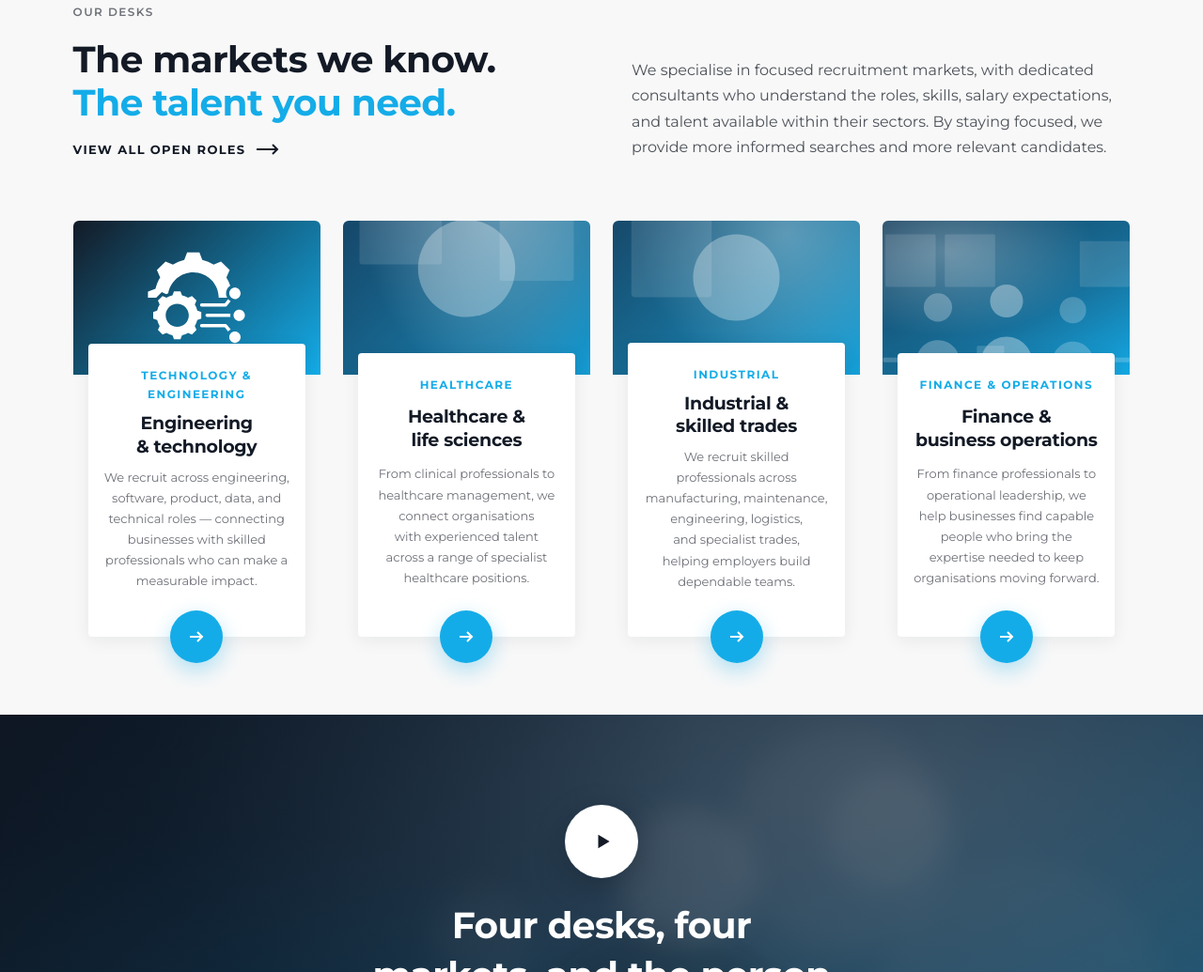
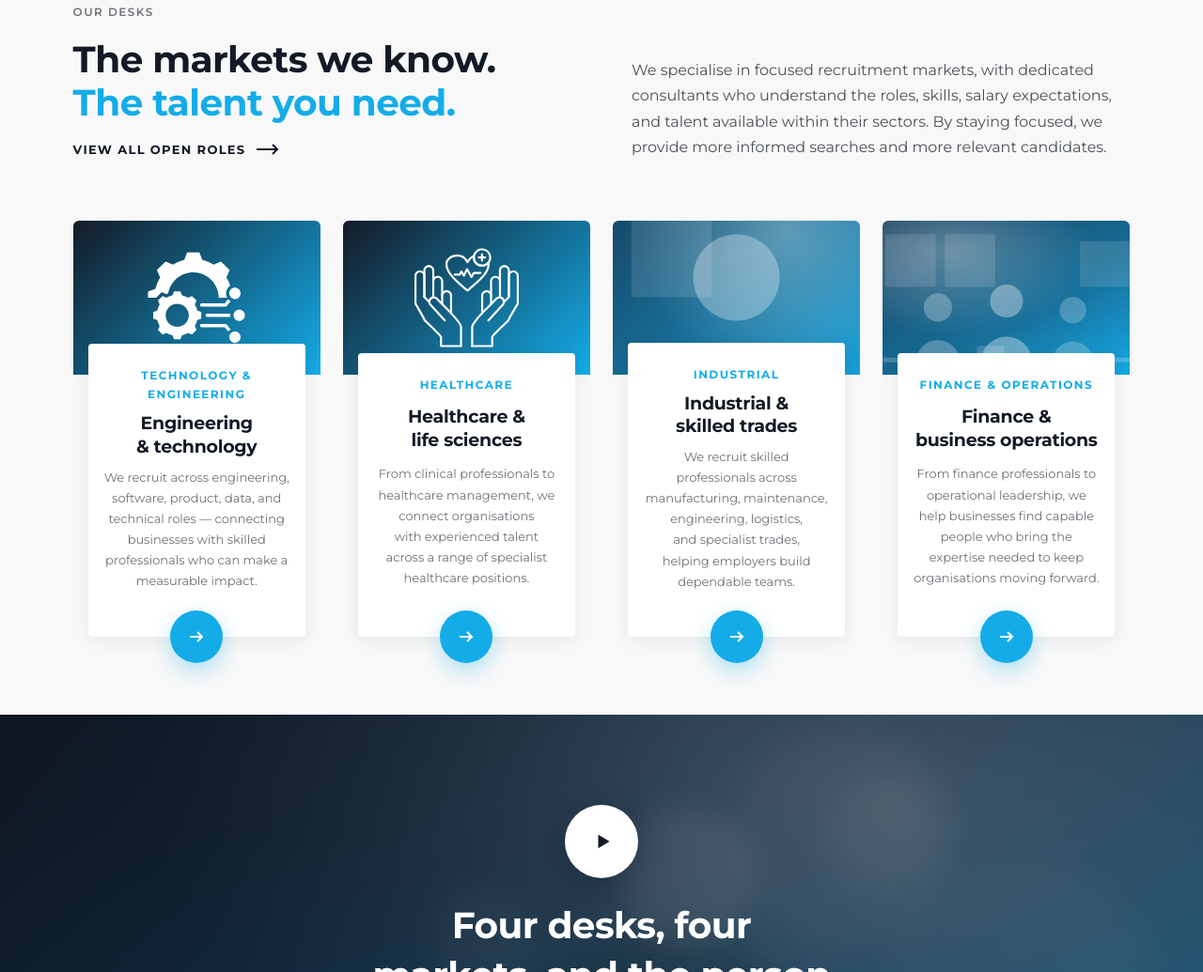
Before and after one commit to Charu-svg/hr-website, a website: page index.html in a window 1280 px wide. Shown: the part 2138-3173 px from the top of the page at 94% size. Drawn offline with Linux system fonts and the light colour scheme.

Commit message:
Use an icon in the Healthcare and life sciences market card
- Copy the supplied healthcare icon into assets/img and use it in the card's
  media slot in place of the placeholder photograph, matching the treatment
  already applied to the engineering card

Co-authored-by: CommandCodeBot <noreply@commandcode.ai>

```diff
--- a/index.html
+++ b/index.html
@@ -284,7 +284,7 @@
           </a>
         </li>
         <li class="card card--photo reveal" style="--reveal-delay: 80ms">
-          <div class="card__media"><img src="assets/img/photo-portrait.svg" alt="Placeholder photograph of a clinical team" width="600" height="800"></div>
+          <div class="card__media card__media--icon"><img src="assets/img/icon-healthcare.svg" alt="" width="512" height="512"></div>
           <div class="card__panel">
             <p class="card__kicker">Healthcare</p>
             <h3 class="card__title">Healthcare &amp; life sciences</h3>
```
Also changed, not shown: assets/img/icon-healthcare.svg (added).
